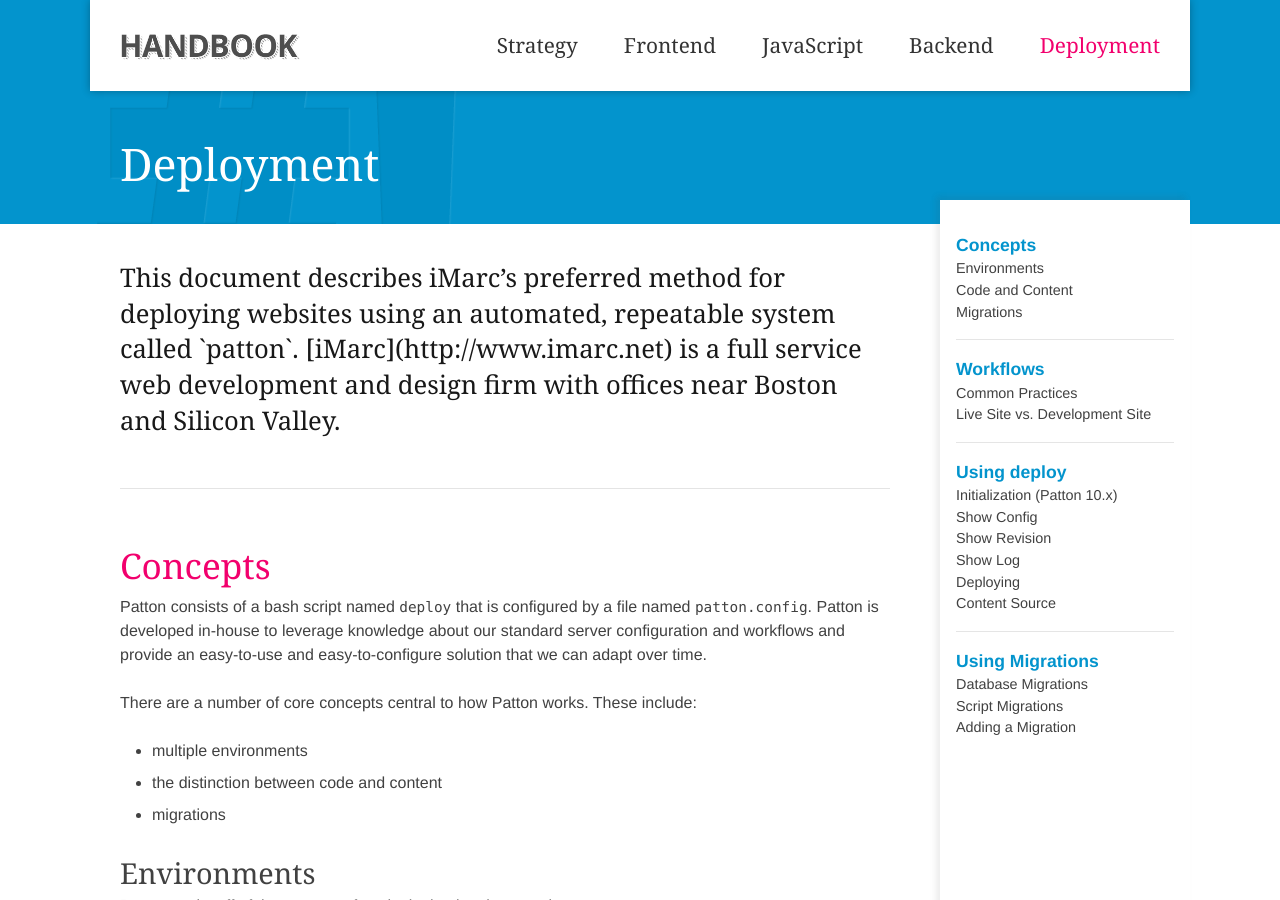
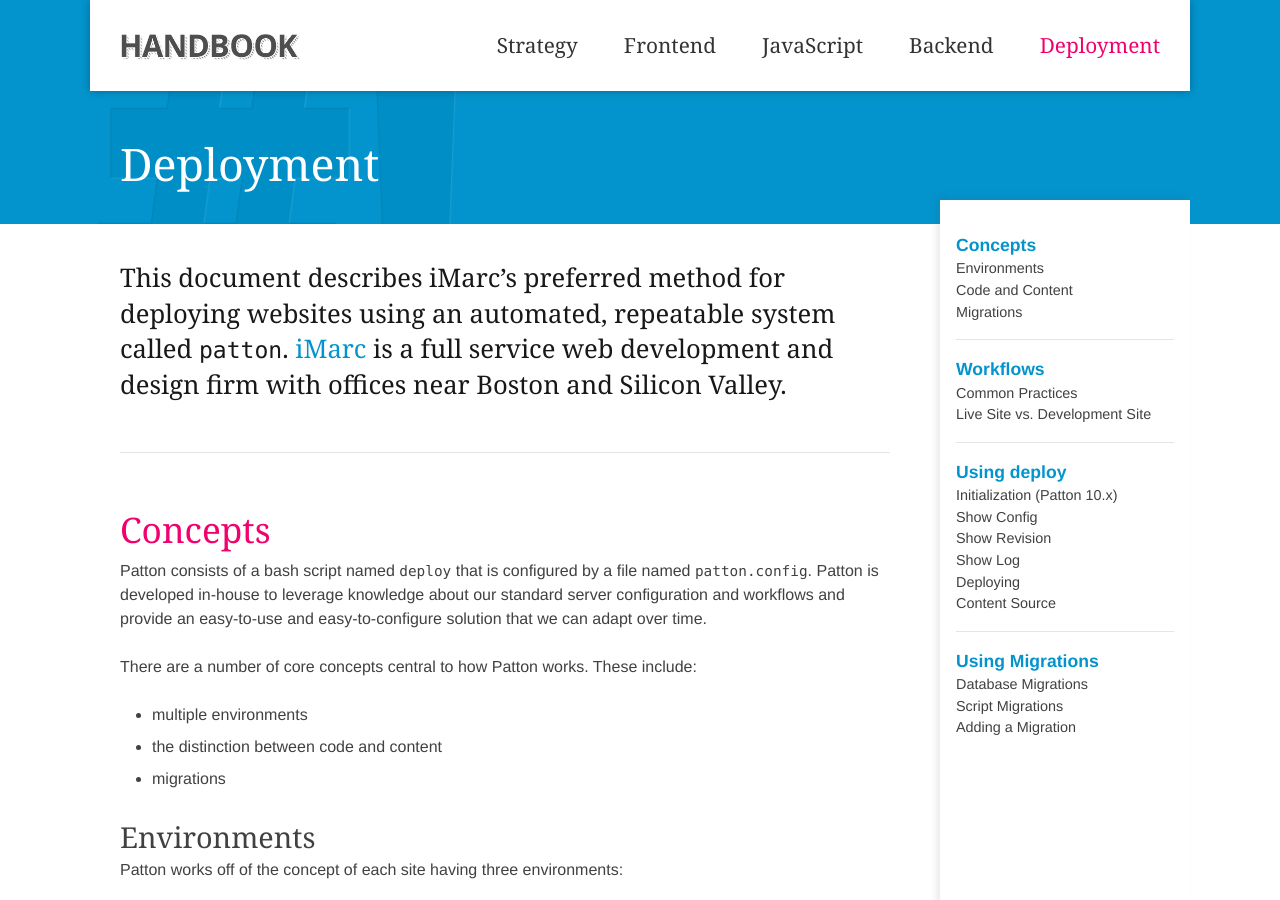
Before and after one commit to imarc/handbook, a Jekyll site: the page built from deployment.markdown, in a window 1280 px wide and 900 px high. Built offline with Jekyll 4.4.1, drawn with Linux system fonts in a browser that asks for light colours; nearby versions of some CDN libraries; some web fonts are replaced; some of the changed text lies outside the part shown.

Commit message:
Updated © notice, fixed Deploy intro para syntax

```diff
--- a/_layouts/default.html
+++ b/_layouts/default.html
@@ -79,7 +79,7 @@
 					Learn more at <a href="http://imarc.net">http://imarc.net</a>.
 				</p>
 				<p class="copyright">
-					©2013 iMarc, LLC.
+					©2014 iMarc, LLC.
 				</p>
 			</div>
 		</footer>
--- a/_layouts/homepage.html
+++ b/_layouts/homepage.html
@@ -172,7 +172,7 @@
 					Learn more at <a href="http://imarc.net">http://imarc.net</a>.
 				</p>
 				<p class="copyright">
-					©2013 iMarc, LLC.
+					©2014 iMarc, LLC.
 				</p>
 			</div>
 		</footer>
--- a/deployment.markdown
+++ b/deployment.markdown
@@ -4,7 +4,7 @@
 ---
 
 <section class="intro">
-	<p>
+	<p markdown="1">
 		This document describes iMarc’s preferred method for deploying websites using
 		an automated, repeatable system called  `patton`.
 		[iMarc](http://www.imarc.net) is a full service web development and design firm with offices near Boston and Silicon Valley.
```
